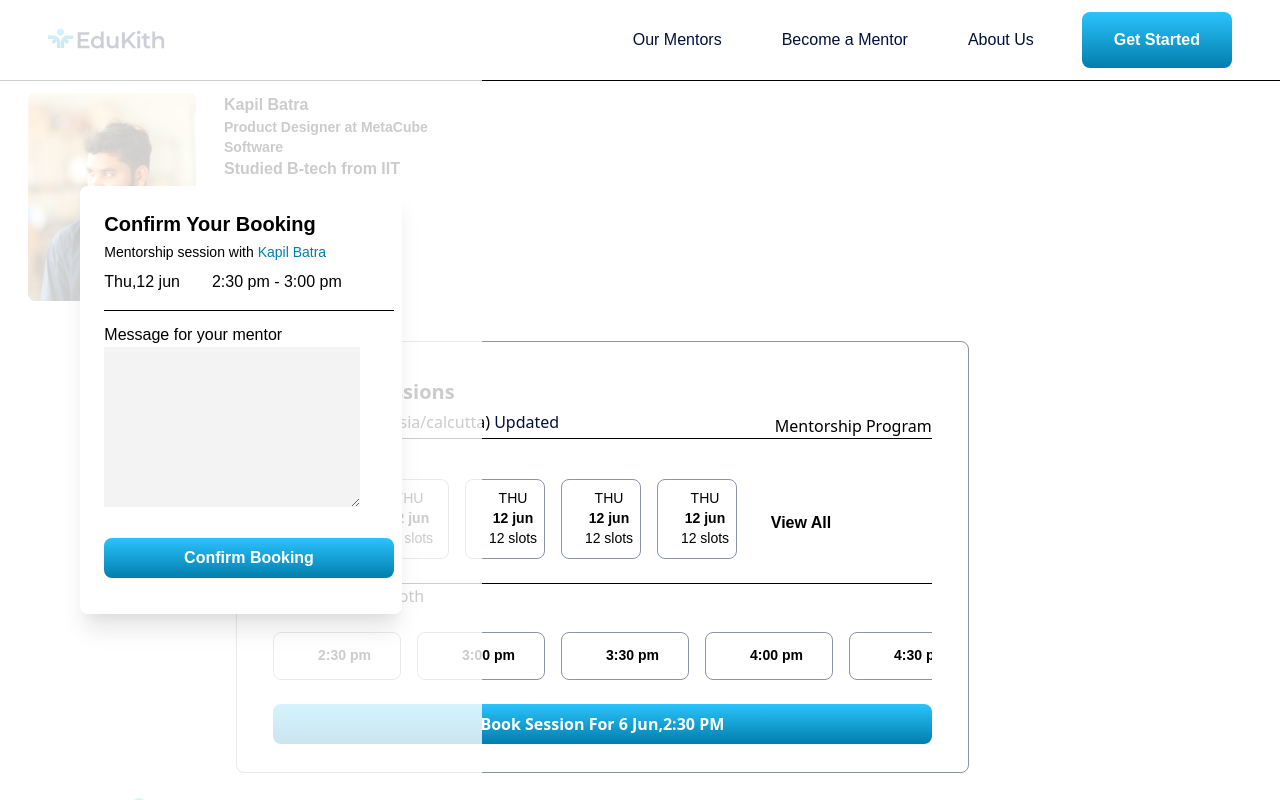
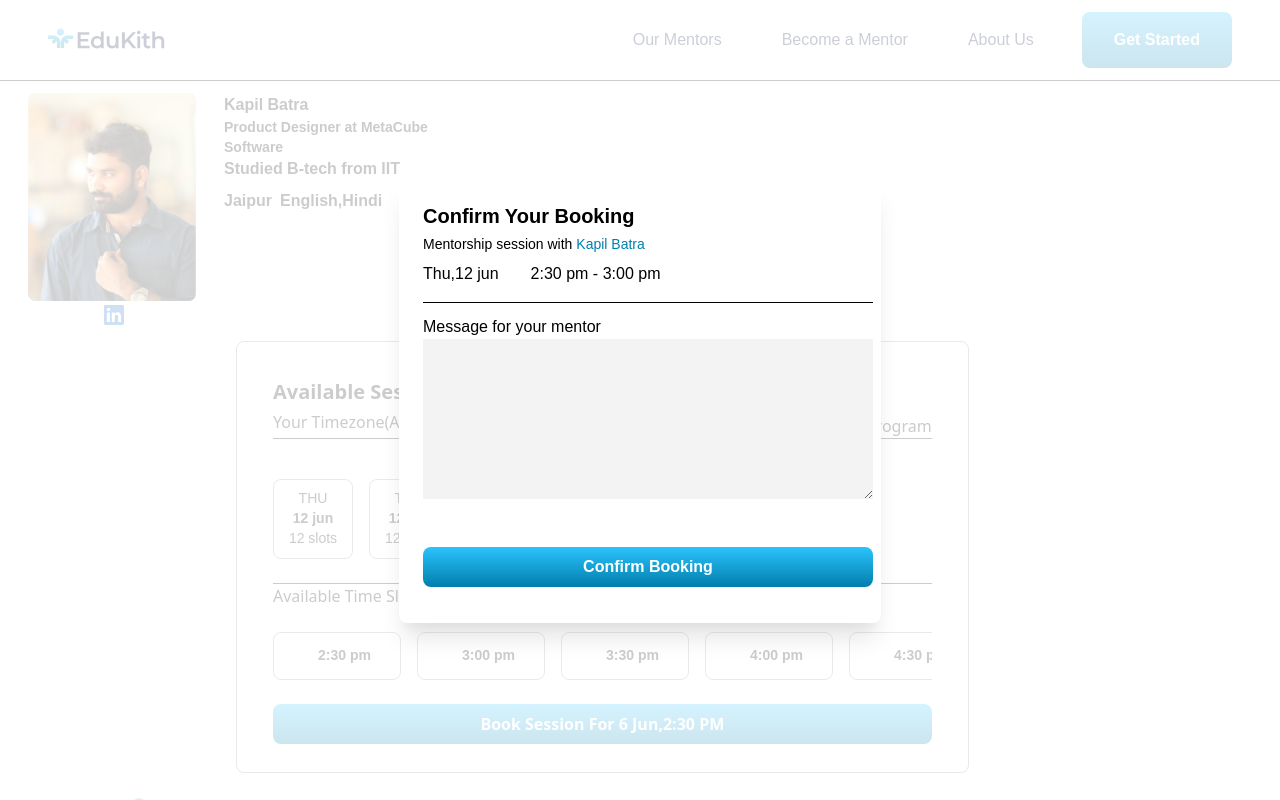
Before and after one commit to asif2508/silver-goggles, a React (Create React App) app: page /section in a window 1280 px wide. Both pictures are taken after a click on the element "Book Session For 6 Jun,2:30 PM". Shown: the top 800 px of the page. Built offline with nearby package versions, Linux system fonts and the light colour scheme.

Commit message:
Fixed center and full width issue

```diff
--- a/src/components/VaibhavSection/MyModel.js
+++ b/src/components/VaibhavSection/MyModel.js
@@ -1,33 +1,54 @@
-import { lineHeight } from '@mui/system';
-import React from 'react'
-import Colors from '../../utils/Colors';
+import { lineHeight } from "@mui/system";
+import React from "react";
+import Colors from "../../utils/Colors";
 
-
-const MyModel = ({visible, onClose}) => {
-  const handleOnClose =(e) =>{
-    if(e.target.id === 'container') onClose();
-
+const MyModel = ({ visible, onClose }) => {
+  const handleOnClose = (e) => {
+    if (e.target.id === "container") onClose();
   };
-  if(!visible) return null;
+  if (!visible) return null;
 
   return (
-    <div className='w-full justify-center h-full flex items-center'>
-    <div id='container' onClick={handleOnClose} className='fixed inset-0 bg-white bg-opacity-80 backdrop-blur-sm flex justify-center items-center'style={{width:482}} >
-      <div className='bg-white shadow-xl p-2 rounded-lg w-2/3 font-primayfont pl-6' >
-        <h1 className='font-bold text-xl mt-4 h-8'style={{Color:Colors.dark_blue}}>Confirm Your Booking</h1>
-        <h2 className='font-normal h-7 text-sm'>Mentorship session with <span style={{color:Colors['primary-dark']}}>Kapil Batra</span></h2>
-        <div className='inline-flex mb-4'>
+    <div className="w-full justify-center h-full flex items-center">
+      <div
+        id="container"
+        onClick={handleOnClose}
+        className="fixed inset-0 bg-white bg-opacity-80 backdrop-blur-sm flex justify-center items-center"
+        style={{ width: "100%" }}
+      >
+        <div
+          className="bg-white shadow-xl p-2 rounded-lg w-2/3 font-primayfont pl-6 flex flex-col justify-center"
+          style={{ width: 482 }}
+        >
+          <h1
+            className="font-bold text-xl mt-4 h-8"
+            style={{ Color: Colors.dark_blue }}
+          >
+            Confirm Your Booking
+          </h1>
+          <h2 className="font-normal h-7 text-sm">
+            Mentorship session with{" "}
+            <span style={{ color: Colors["primary-dark"] }}>Kapil Batra</span>
+          </h2>
+          <div className="inline-flex mb-4">
             <p>Thu,12 jun</p>
-          <p className='ml-8'>2:30 pm - 3:00 pm</p>
+            <p className="ml-8">2:30 pm - 3:00 pm</p>
           </div>
           <hr />
-        <h1 className='font-normal text-base mt-3'>Message for your mentor</h1>
-        <textarea className='w-64 h-40'style={{background:Colors.grey}} type="text" placeholder='' /> <br/>
-
+          <h1 className="font-normal text-base mt-3">
+            Message for your mentor
+          </h1>
+          <textarea
+            className="w-full h-40"
+            style={{ background: Colors.grey }}
+            type="text"
+            placeholder=""
+          />{" "}
+          <br />
           <div
             className="rounded-lg h-10 text-white cursor-pointer font-bold flex justify-center items-center mb-7 w-full mt-6 "
             style={{
-                background:"linear-gradient(180deg, #2BC3FC 0%, #017EAC 100%)",
+              background: "linear-gradient(180deg, #2BC3FC 0%, #017EAC 100%)",
             }}
             onClick={onclose}
           >
@@ -36,7 +57,7 @@ const MyModel = ({visible, onClose}) => {
         </div>
       </div>
     </div>
-  )
-}
+  );
+};
 
-export default MyModel
+export default MyModel;
--- a/src/components/VaibhavSection/Section.js
+++ b/src/components/VaibhavSection/Section.js
@@ -1,117 +1,179 @@
-import React, { useState } from 'react'
-import Header from '../Header/Header';
-import men from '../../images/Rectangle_18.svg';
-import link_icon from '../../images/linkedin_icon.svg';
-import Colors from '../../utils/Colors';
-import LoginString from '../../utils/Strings/LoginString';
-import MyModel from './MyModel';
+import React, { useState } from "react";
+import Header from "../Header/Header";
+import men from "../../images/Rectangle_18.svg";
+import link_icon from "../../images/linkedin_icon.svg";
+import Colors from "../../utils/Colors";
+import LoginString from "../../utils/Strings/LoginString";
+import MyModel from "./MyModel";
 
 const Section = () => {
-    const [showMyModel,setMyModel] = useState(false);
-    const handleOnClose = () =>setMyModel(false);
+  const [showMyModel, setMyModel] = useState(false);
+  const handleOnClose = () => setMyModel(false);
   return (
-    <div className='min-h-half'>
+    <>
+      <div className="min-h-half">
         <Header />
         <hr />
         {/* aside sectionn start here */}
-        <div className='flex flex-row ml-2'>
-            <aside >
-                <img className='w-16 ml-2 h-24 mt-3 lg:w-48 lg:h-52' src={men} />
-                <img className='ml-9 mt-1 w-5 h-5 lg:ml-24'  src={link_icon} />
+        <div className="flex flex-row ml-2">
+          <aside>
+            <img className="w-16 ml-2 h-24 mt-3 lg:w-48 lg:h-52" src={men} />
+            <img className="ml-9 mt-1 w-5 h-5 lg:ml-24" src={link_icon} />
           </aside>
-            <div className='font-primayfont ml-4 mt-3 font-bold lg:h-6'>
+          <div className="font-primayfont ml-4 mt-3 font-bold lg:h-6">
             <h3>{LoginString.name}</h3>
-                <h5 className='w-64 text-sm'>{LoginString.jobrole}</h5>
-                <h6 className='w-48 '>{LoginString.study}</h6>
-                <div className='inline-flex mt-2'>
+            <h5 className="w-64 text-sm">{LoginString.jobrole}</h5>
+            <h6 className="w-48 ">{LoginString.study}</h6>
+            <div className="inline-flex mt-2">
               <p>{LoginString.location}</p>
-                <p className='ml-2'>{LoginString.language}</p>
+              <p className="ml-2">{LoginString.language}</p>
             </div>
           </div>
-
         </div>
         {/* aside section ends here */}
 
         {/* Main content start here */}
-        <div className='pl-3 pr-3 mt-4'>
-        <div className='w-full  rounded-lg  pr-9 pl-9 lg:w-7/12  lg:h-full lg:ml-56 lg:mt-2' style={{ borderWidth:1 , borderColor: Colors.textInputBorder }}>
-            <h1 className='text-xl font-bold mt-9'>{LoginString.session}</h1>
-            <h2 className='mt-2 lg:float-right ' >{LoginString.mentorship}</h2>
-            <h2 className='mt-1  h-7'>Your Timezone(Asia/calcutta) <span style={{color:Colors.dark_blue}}>Updated</span></h2>
+        <div className="pl-3 pr-3 mt-4">
+          <div
+            className="w-full  rounded-lg  pr-9 pl-9 lg:w-7/12  lg:h-full lg:ml-56 lg:mt-2"
+            style={{ borderWidth: 1, borderColor: Colors.textInputBorder }}
+          >
+            <h1 className="text-xl font-bold mt-9">{LoginString.session}</h1>
+            <h2 className="mt-2 lg:float-right ">{LoginString.mentorship}</h2>
+            <h2 className="mt-1  h-7">
+              Your Timezone(Asia/calcutta){" "}
+              <span style={{ color: Colors.dark_blue }}>Updated</span>
+            </h2>
             <hr />
-            <div className='flex flex-row  overflow-x-scroll  whitespace-nowrap font-primayfont text-base mt-6'>
-            <div className='slider flex flex-row mb-6' >
-                <div className='w-20 h-20  mt-4 text-center pt-2 rounded-lg'style={{ borderWidth:1 , borderColor: Colors.textInputBorder }} >
-                    <p className='text-sm font-normal'>THU</p>
-                    <h3 className='font-bold text-sm'>12 jun</h3>
-                    <h4 className='text-sm'>12 slots</h4>
+            <div className="flex flex-row  overflow-x-scroll  whitespace-nowrap font-primayfont text-base mt-6">
+              <div className="slider flex flex-row mb-6">
+                <div
+                  className="w-20 h-20  mt-4 text-center pt-2 rounded-lg"
+                  style={{
+                    borderWidth: 1,
+                    borderColor: Colors.textInputBorder,
+                  }}
+                >
+                  <p className="text-sm font-normal">THU</p>
+                  <h3 className="font-bold text-sm">12 jun</h3>
+                  <h4 className="text-sm">12 slots</h4>
                 </div>
-                <div className='ml-4 w-20 h-20 mt-4 text-center pt-2 rounded-lg'style={{ borderWidth:1 , borderColor: Colors.textInputBorder }}>
-                <p className='text-sm font-normal'>THU</p>
-                    <h3 className='font-bold text-sm'>12 jun</h3>
-                    <h4 className='text-sm'>12 slots</h4>
+                <div
+                  className="ml-4 w-20 h-20 mt-4 text-center pt-2 rounded-lg"
+                  style={{
+                    borderWidth: 1,
+                    borderColor: Colors.textInputBorder,
+                  }}
+                >
+                  <p className="text-sm font-normal">THU</p>
+                  <h3 className="font-bold text-sm">12 jun</h3>
+                  <h4 className="text-sm">12 slots</h4>
                 </div>
-                <div className='ml-4 w-20 h-20 pl-4 mt-4 text-center pt-2 rounded-lg'style={{ borderWidth:1 , borderColor: Colors.textInputBorder }}>
-                <p className='text-sm font-normal'>THU</p>
-                    <h3 className='font-bold text-sm'>12 jun</h3>
-                    <h4 className='text-sm'>12 slots</h4>
+                <div
+                  className="ml-4 w-20 h-20 pl-4 mt-4 text-center pt-2 rounded-lg"
+                  style={{
+                    borderWidth: 1,
+                    borderColor: Colors.textInputBorder,
+                  }}
+                >
+                  <p className="text-sm font-normal">THU</p>
+                  <h3 className="font-bold text-sm">12 jun</h3>
+                  <h4 className="text-sm">12 slots</h4>
                 </div>
-                <div className='ml-4 w-20 h-20 pl-4 mt-4 text-center pt-2 rounded-lg'style={{ borderWidth:1 , borderColor: Colors.textInputBorder }}>
-                <p className='text-sm font-normal'>THU</p>
-                    <h3 className='font-bold text-sm'>12 jun</h3>
-                    <h4 className='text-sm'>12 slots</h4>
+                <div
+                  className="ml-4 w-20 h-20 pl-4 mt-4 text-center pt-2 rounded-lg"
+                  style={{
+                    borderWidth: 1,
+                    borderColor: Colors.textInputBorder,
+                  }}
+                >
+                  <p className="text-sm font-normal">THU</p>
+                  <h3 className="font-bold text-sm">12 jun</h3>
+                  <h4 className="text-sm">12 slots</h4>
                 </div>
-                <div className='ml-4 w-20 h-20 pl-4 mt-4 text-center pt-2 rounded-lg'style={{ borderWidth:1 , borderColor: Colors.textInputBorder }}>
-                <p className='text-sm font-normal'>THU</p>
-                    <h3 className='font-bold text-sm'>12 jun</h3>
-                    <h4 className='text-sm'>12 slots</h4>
+                <div
+                  className="ml-4 w-20 h-20 pl-4 mt-4 text-center pt-2 rounded-lg"
+                  style={{
+                    borderWidth: 1,
+                    borderColor: Colors.textInputBorder,
+                  }}
+                >
+                  <p className="text-sm font-normal">THU</p>
+                  <h3 className="font-bold text-sm">12 jun</h3>
+                  <h4 className="text-sm">12 slots</h4>
                 </div>
-                <div className='ml-4 w-20 h-20 pl-4 mt-4 text-center pt-2 rounded-lg'>
-               <h2 className='text-center font-bold mt-6'>View All </h2>
+                <div className="ml-4 w-20 h-20 pl-4 mt-4 text-center pt-2 rounded-lg">
+                  <h2 className="text-center font-bold mt-6">View All </h2>
                 </div>
-
               </div>
             </div>
             <hr />
-            <h1 className='font-normal'>Available Time Sloth</h1>
-            <div className='flex flex-row  overflow-x-scroll  whitespace-nowrap font-primayfont text-base mt-6'>
-                    <div className='second_slider flex flex-row'>
-                        <div className='w-32 h-12 rounded-lg' style={{ borderWidth:1 , borderColor: Colors.textInputBorder }}>
-                            <h1 className='font-bold text-sm ml-11 mt-3'>2:30 pm</h1>
+            <h1 className="font-normal">Available Time Sloth</h1>
+            <div className="flex flex-row  overflow-x-scroll  whitespace-nowrap font-primayfont text-base mt-6">
+              <div className="second_slider flex flex-row">
+                <div
+                  className="w-32 h-12 rounded-lg"
+                  style={{
+                    borderWidth: 1,
+                    borderColor: Colors.textInputBorder,
+                  }}
+                >
+                  <h1 className="font-bold text-sm ml-11 mt-3">2:30 pm</h1>
                 </div>
-                        <div className='w-32 h-12 rounded-lg ml-4' style={{ borderWidth:1 , borderColor: Colors.textInputBorder }}>
-                            <h1 className='font-bold text-sm ml-11 mt-3'>3:00 pm</h1>
+                <div
+                  className="w-32 h-12 rounded-lg ml-4"
+                  style={{
+                    borderWidth: 1,
+                    borderColor: Colors.textInputBorder,
+                  }}
+                >
+                  <h1 className="font-bold text-sm ml-11 mt-3">3:00 pm</h1>
                 </div>
-                        <div className='w-32 h-12 rounded-lg ml-4' style={{ borderWidth:1 , borderColor: Colors.textInputBorder }}>
-                            <h1 className='font-bold text-sm ml-11 mt-3'>3:30 pm</h1>
+                <div
+                  className="w-32 h-12 rounded-lg ml-4"
+                  style={{
+                    borderWidth: 1,
+                    borderColor: Colors.textInputBorder,
+                  }}
+                >
+                  <h1 className="font-bold text-sm ml-11 mt-3">3:30 pm</h1>
                 </div>
-                        <div className='w-32 h-12 rounded-lg ml-4' style={{ borderWidth:1 , borderColor: Colors.textInputBorder }}>
-                            <h1 className='font-bold text-sm ml-11 mt-3'>4:00 pm</h1>
+                <div
+                  className="w-32 h-12 rounded-lg ml-4"
+                  style={{
+                    borderWidth: 1,
+                    borderColor: Colors.textInputBorder,
+                  }}
+                >
+                  <h1 className="font-bold text-sm ml-11 mt-3">4:00 pm</h1>
                 </div>
-                        <div className='w-32 h-12 rounded-lg ml-4' style={{ borderWidth:1 , borderColor: Colors.textInputBorder }}>
-                            <h1 className='font-bold text-sm ml-11 mt-3'>4:30 pm</h1>
+                <div
+                  className="w-32 h-12 rounded-lg ml-4"
+                  style={{
+                    borderWidth: 1,
+                    borderColor: Colors.textInputBorder,
+                  }}
+                >
+                  <h1 className="font-bold text-sm ml-11 mt-3">4:30 pm</h1>
                 </div>
-
               </div>
             </div>
             <div
               className="rounded-lg h-10 text-white cursor-pointer font-bold flex justify-center items-center mb-7 w-full mt-6 "
               style={{
-                background:"linear-gradient(180deg, #2BC3FC 0%, #017EAC 100%)",
+                background: "linear-gradient(180deg, #2BC3FC 0%, #017EAC 100%)",
               }}
               onClick={() => setMyModel(true)}
             >
               <p>Book Session For 6 Jun,2:30 PM</p>
             </div>
-
           </div>
         </div>
         {/* main content ends here */}
+      </div>
+      <MyModel onClose={handleOnClose} visible={showMyModel} />
+    </>
+  );
+};
 
-        <MyModel onClose={handleOnClose} visible={showMyModel} />
-    </div>
-
-  )
-}
-
-export default Section
+export default Section;
```
Lines whose indentation alone changed are shown as unchanged.
